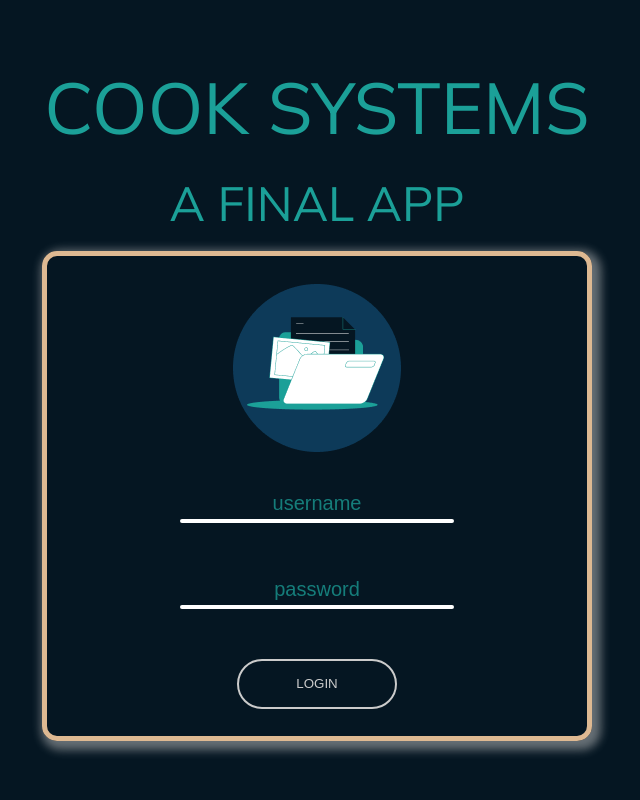
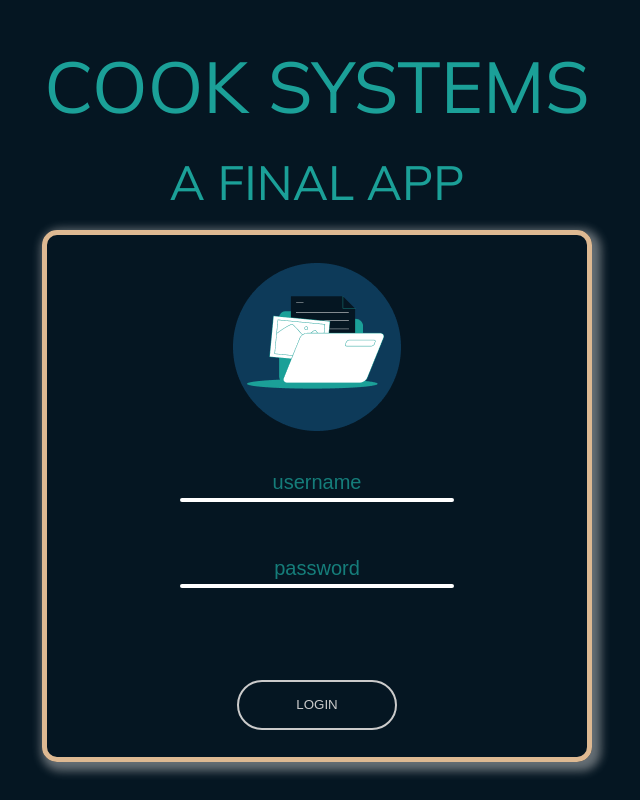
Before and after one commit to markjt031/team-project-management, an Angular app in the folder frontend/: page /login in a window 1280 px wide. Shown: the whole page, without its empty margins (323-963 px from the left). Built offline with nearby package versions, Linux system fonts and the light colour scheme; a web font is replaced by a local one.

Commit message:
login api call successful

```diff
--- a/frontend/src/app/login/login.component.css
+++ b/frontend/src/app/login/login.component.css
@@ -89,10 +89,24 @@
   border-radius: 5px;
 }
 
+.button-container {
+  display: flex;
+  flex-direction: column;
+  align-items: center;
+  justify-content: center;
+  width: 100%;
+  margin-top: 20px;
+}
+
+.button-container > p {
+  color: red;
+  text-align: center;
+  padding: 0 20px;
+}
+
 .login-button {
   width: 160px;
   height: 50px;
-  margin-top: 50px;
   text-align: center;
   background: none;
   color: #fff;
--- a/frontend/src/app/login/login.component.html
+++ b/frontend/src/app/login/login.component.html
@@ -32,7 +32,15 @@
           <div class="input-underline"></div>
         </div>
       </div>
-      <div>
+      <div class="button-container">
+        <p
+          [style.visibility]="
+            !(isInvalidLogin && hasAttemptedLogin) ? 'hidden' : 'visible'
+          "
+          class="invalid-login"
+        >
+          No active User found with this username and password combination.
+        </p>
         <button
           class="login-button"
           type="submit"
--- a/frontend/src/app/login/login.component.ts
+++ b/frontend/src/app/login/login.component.ts
@@ -1,4 +1,6 @@
 import { Component } from '@angular/core';
+import { UserService } from '../user.service';
+import { Router } from '@angular/router';
 
 @Component({
   selector: 'app-login',
@@ -9,10 +11,16 @@ export class LoginComponent {
   username: string = '';
   password: string = '';
   isLoginButtonDisabled: boolean = true;
+  isInvalidLogin: boolean = false;
+  hasAttemptedLogin: boolean = false;
 
-  constructor() {}
+  constructor(private userService: UserService, private router: Router) {}
 
-  ngOnInit(): void {}
+  ngOnInit() {
+    this.userService.currentUser.subscribe((user) => {
+      this.isInvalidLogin = user.id === -1 ? true : false;
+    });
+  }
 
   checkLoginButtonDisabled = () => {
     if (this.username && this.password) {
@@ -22,7 +30,15 @@ export class LoginComponent {
     }
   };
 
-  login = () => {
-    console.log(`username: ${this.username}`, `\npassword: ${this.password}`);
+  login = async () => {
+    this.hasAttemptedLogin = true;
+    await this.userService.logInUser({
+      username: this.username,
+      password: this.password,
+    });
+
+    if (!this.isInvalidLogin) {
+      this.router.navigate(['/']);
+    }
   };
 }
```
